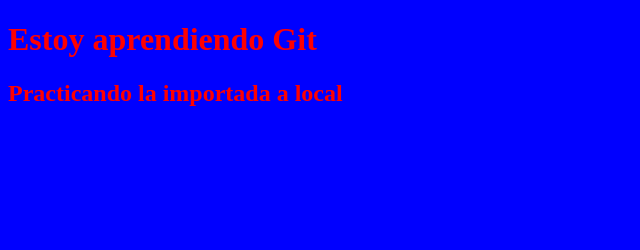
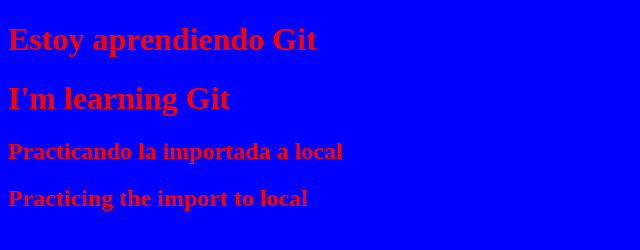
Before and after one commit to srDesho/practiceGit, a plain HTML site: page index.html in a window 1280 px wide. Shown: the whole page, without its empty margins (0-640 px from the left). Drawn offline with Linux system fonts and the light colour scheme.

Commit message:
Update index.html

```diff
--- a/index.html
+++ b/index.html
@@ -9,6 +9,8 @@
 </head>
 <body>
     <h1>Estoy aprendiendo Git</h1>
+    <h1>I'm learning Git</h1>
     <h2>Practicando la importada a local</h2>
+    <h2>Practicing the import to local</h2>
 </body>
 </html>
```
